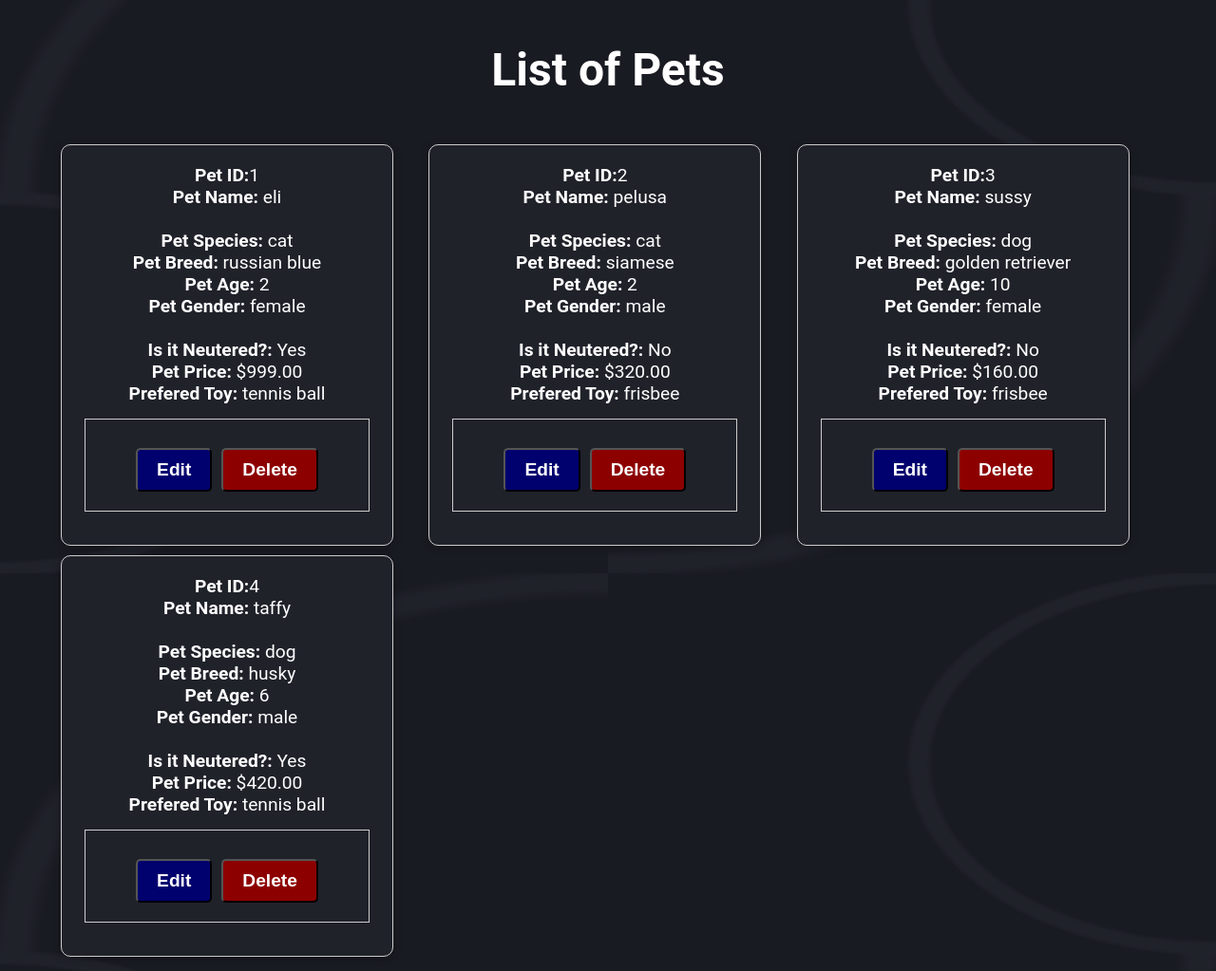
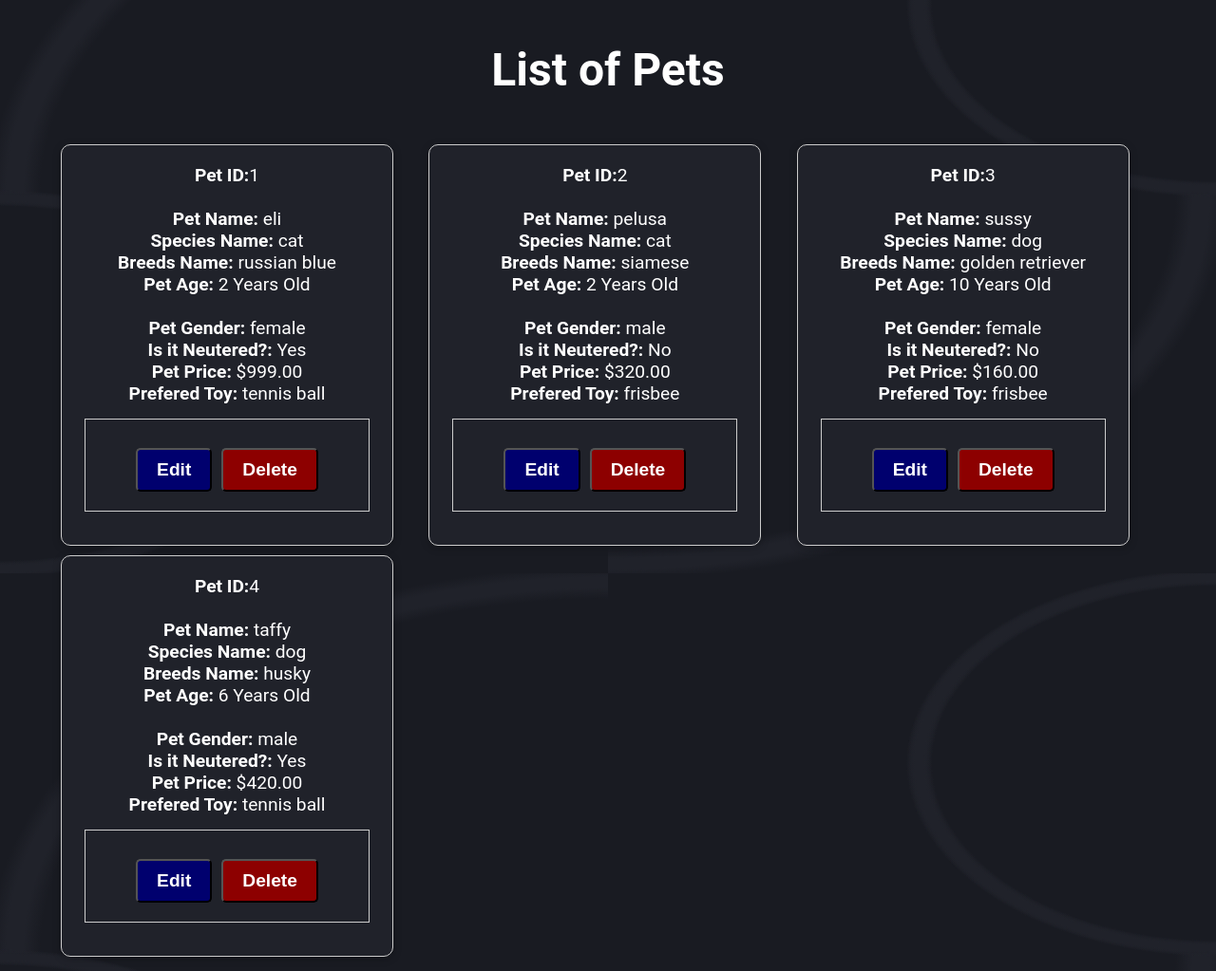
Before and after one commit to andreshamburger/block3-adv-web, a PHP site: page /?page=pets in a window 1280 px wide. Shown: the part 196-1219 px from the top of the page at 95% size. Run offline with PHP 8.4, Linux system fonts and the light colour scheme; data comes from the database, SQL or seed files in the repository.

Commit message:
Update show_pets.php

```diff
--- a/project-1/mvc/views/show_pets.php
+++ b/project-1/mvc/views/show_pets.php
@@ -6,12 +6,12 @@
     foreach ($pets as $show_pets) {
       echo "<div class='cardflex'>
 
-        <div><b>Pet ID:</b>". $show_pets['pets_id'] . "</div>
-        <div><b>Pet Name: </b>" . $show_pets['pets_name'] . "</div><br>
-        <div><b>Pet Species: </b>" . $show_pets['species_name'] . "</div>
-        <div><b>Pet Breed: </b>" . $show_pets['breeds_name'] . "</div>
-        <div><b>Pet Age: </b>" . $show_pets['pets_age'] . "</div>
-        <div><b>Pet Gender: </b>" . $show_pets['pets_gender'] . "</div><br>
+        <div><b>Pet ID:</b>". $show_pets['pets_id'] . "</div><br>
+        <div><b>Pet Name: </b>" . $show_pets['pets_name'] . "</div>
+        <div><b>Species Name: </b>" . $show_pets['species_name'] . "</div>
+        <div><b>Breeds Name: </b>" . $show_pets['breeds_name'] . "</div>
+        <div><b>Pet Age: </b>" . $show_pets['pets_age'] . ' Years Old' . "</div><br>
+        <div><b>Pet Gender: </b>" . $show_pets['pets_gender'] . "</div>
         <div><b>Is it Neutered?: </b>" . ($show_pets['pets_neutered'] ? 'Yes' : 'No') . "</div>
         <div><b>Pet Price: </b>$" . $show_pets['pets_price'] . "</div>
         <div><b>Prefered Toy: </b>" . $show_pets['toys_name'] . "</div>
```
